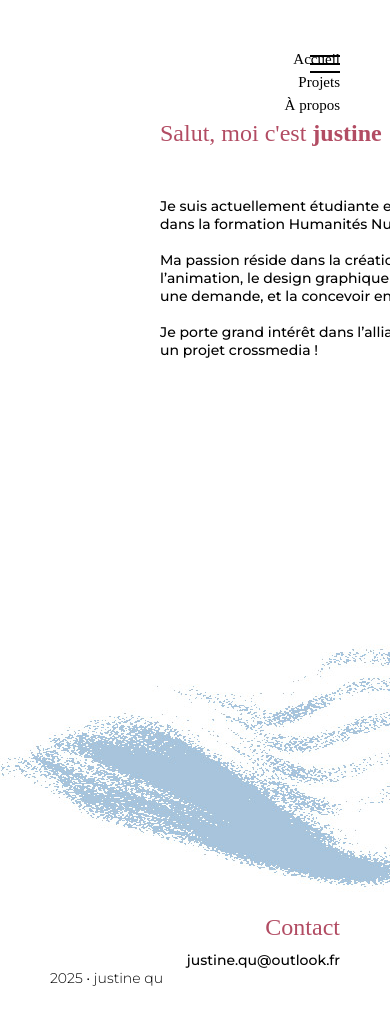
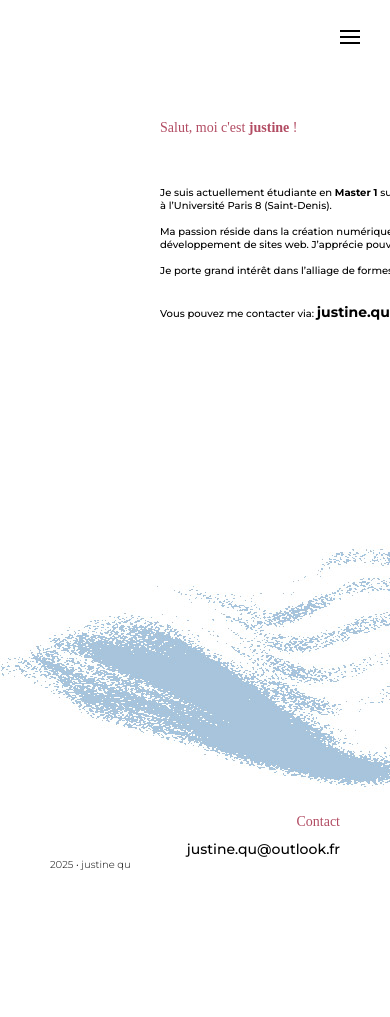
Before and after one commit to fruitsrouges/portfolio, a plain HTML site: page propos.html in a window 390 px wide. Shown: the top 1017 px of the page. After the commit the page ends 901 px from the top, so only its background shows below. Drawn offline with Linux system fonts and the light colour scheme; a web font is replaced by a local one.

Commit message:
main - maj carousel

```diff
--- a/index.css
+++ b/index.css
@@ -1,8 +1,25 @@
+main {
+  height: 100vh;
+}
+
 main img {
   width: 100%;
 }
 
-header {
-  position: absolute;
-  top: 0;
+#logo {
+  width: 30%;
 }
+
+#logo img {
+  width: 100%;
+}
+
+@media (max-width: 768px) {
+  #logo {
+    width: 30%;
+  }
+
+  header {
+    padding: 30px;
+  }
+}
--- a/projets.css
+++ b/projets.css
@@ -8,6 +8,7 @@ main {
   justify-content: flex-end;
   align-items: center;
   height: 100vh;
+  background-image: url("images/background2.jpg");
 }
 
 .carousel-container {
@@ -23,12 +24,13 @@ main {
 .carousel {
   display: flex;
   flex-direction: row;
-  gap: 20px;
+  gap: 100px;
   width: 100%;
   overflow-x: auto;
   scroll-snap-type: x mandatory;
   scrollbar-width: none;
   -ms-overflow-style: none;
+  padding-bottom: 50px;
 }
 
 .card-container {
@@ -64,6 +66,10 @@ main {
   gap: 20px;
 }
 
+.redirecting-button img:hover {
+  transform: scale(1.1);
+}
+
 .img-container {
   display: flex;
   padding-top: 20px;
@@ -83,7 +89,7 @@ main {
 .buttons-container {
   display: flex;
   width: 1440px;
-  padding: 50px 0px;
+  padding-bottom: 50px;
   justify-content: center;
   align-items: center;
 }
@@ -103,10 +109,8 @@ button {
   border: none;
 }
 
-button:active,
-button:hover {
-  width: 12px;
-  height: 12px;
-  border-radius: 6px;
+button:hover,
+button:active {
+  transform: scale(1.5);
   background-color: #b24c63;
 }
--- a/propos.css
+++ b/propos.css
@@ -8,3 +8,12 @@
   align-items: flex-start;
   gap: 50px;
 }
+
+a.clickable-mail2 {
+  color: var(--main-text-color);
+  font-family: var(--main-font);
+  font-size: 14px;
+  font-style: normal;
+  font-weight: 700;
+  line-height: normal;
+}
--- a/propos.html
+++ b/propos.html
@@ -26,13 +26,14 @@
         <img src="images/background3.jpg">
         <div class="text-container">
             <h2 class="h3">Salut, moi c'est <span class="bold">justine</span> !</h2>
-            <p>Je suis actuellement étudiante en <span class="bold">Master 1</span> suivant le parcours <span class="bold">Création et Édition Numériques</span>, dans la formation Humanités Numériques à l’Université Paris 8 (Saint-Denis).<br/><br/>Ma passion réside dans la création numérique, que ce soit en rapport avec le montage vidéo, l’animation, le design graphique ou le développement de sites web. J’apprécie pouvoir répondre à une demande, et la concevoir en y laissant ma touche personnelle.<br/><br/>Je porte grand intérêt dans l’alliage de formes physiques et numérique, dans l’optique de concevoir un projet crossmedia !</p>
+            <p>Je suis actuellement étudiante en <span class="bold">Master 1</span> suivant le parcours <span class="bold">Création et Édition Numériques</span>, dans la formation Humanités Numériques à l’Université Paris 8 (Saint-Denis).<br/><br/>Ma passion réside dans la création numérique, que ce soit en rapport avec le montage vidéo, l’animation, le design graphique ou le développement de sites web. J’apprécie pouvoir répondre à une demande, et la concevoir en y laissant ma touche personnelle.<br/><br/>Je porte grand intérêt dans l’alliage de formes physiques et numérique, dans l’optique de concevoir un projet crossmedia !
+            <br><br><br>Vous pouvez me contacter via: <a href="mailto:justine.qu@outlook.fr" class="clickable-mail2">justine.qu@outlook.fr</a></p>
         </div>
     </main>
     <footer>
         <div>
             <h2 class="h3">Contact</h2>
-            <p>justine.qu@outlook.fr</p>
+            <a href="mailto:justine.qu@outlook.fr" class="clickable-mail">justine.qu@outlook.fr</a>
         </div>
         <p id="copyright">2025 • justine qu</p>
     </footer>
--- a/script.js
+++ b/script.js
@@ -1,6 +1,4 @@
-/*
 function toggleMenu() {
-    const nav = document.querySelector('#nav-bar');
+    const nav = document.querySelector('.nav-bar');
     nav.classList.toggle('show');
 }
-*/
--- a/style.css
+++ b/style.css
@@ -25,18 +25,6 @@ li {
 }
 
 /* fonts */
-
-body {
-  color: var(--main-text-color);
-  font-family: var(--main-font);
-  font-size: 14px;
-  font-style: normal;
-  font-weight: 500;
-  line-height: normal;
-  position: relative;
-  min-height: 100vh;
-}
-
 h1 {
   color: var(--main-text-color);
   font-family: var(--title-font);
@@ -44,13 +32,12 @@ h1 {
   font-style: normal;
   font-weight: 400;
   line-height: normal;
-  letter-spacing: -2.4px;
 }
 
 h2 {
   color: var(--secondary-text-color);
   font-family: var(--title-font);
-  font-size: 14px;
+  font-size: 15px;
   font-style: normal;
   font-weight: 400;
   line-height: normal;
@@ -89,23 +76,25 @@ a:visited {
   color: var(--main-text-color);
 }
 
+a.clickable-mail {
+  color: var(--main-text-color);
+  font-family: var(--main-font);
+  font-size: 14px;
+  font-style: normal;
+  font-weight: 500;
+  line-height: normal;
+}
+
 span.bold {
   font-weight: 700;
 }
 
 header {
   display: flex;
+  position: absolute;
   justify-content: space-between;
   width: 100%;
   padding: 50px;
-}
-
-#logo {
-  width: 30%;
-}
-
-#logo img {
-  width: 100%;
 }
 
 .nav-bar ul {
@@ -121,9 +110,8 @@ header {
 .burger span {
   border: solid #000 1.5px;
   width: 30px;
-  height: 0;
 }
-/*
+
 .nav-bar {
   display: none;
 }
@@ -131,7 +119,7 @@ header {
 .nav-bar.show {
   display: block;
 }
-*/
+
 .burger {
   display: flex;
   flex-direction: column;
@@ -139,7 +127,7 @@ header {
   cursor: pointer;
   position: absolute;
   right: 50px;
-  top: 55px;
+  top: 50px;
 }
 
 footer {
@@ -158,3 +146,55 @@ footer div {
 #copyright {
   font-weight: 300;
 }
+
+/*RESPONSIVE*/
+
+@media (max-width: 768px) {
+  /*fonts*/
+  h1 {
+    font-size: 25px;
+  }
+
+  h2 {
+    font-size: 11px;
+  }
+
+  h3,
+  .h3 {
+    font-size: 14px;
+  }
+
+  p {
+    font-size: 10px;
+  }
+
+  a {
+    font-size: 11px;
+  }
+
+  a:visited {
+    color: var(--main-text-color);
+  }
+
+  a.clickable-mail {
+    font-size: 14px;
+  }
+
+  /*main*/
+  .nav-bar ul {
+    top: 30px;
+    right: 30px;
+    gap: 1px;
+  }
+
+  .burger {
+    gap: 4px;
+    right: 30px;
+    top: 30px;
+  }
+
+  .burger span {
+    border: solid #000 1px;
+    width: 20px;
+  }
+}
```
Also changed, not shown: projets.html (+6 -4 lines).
